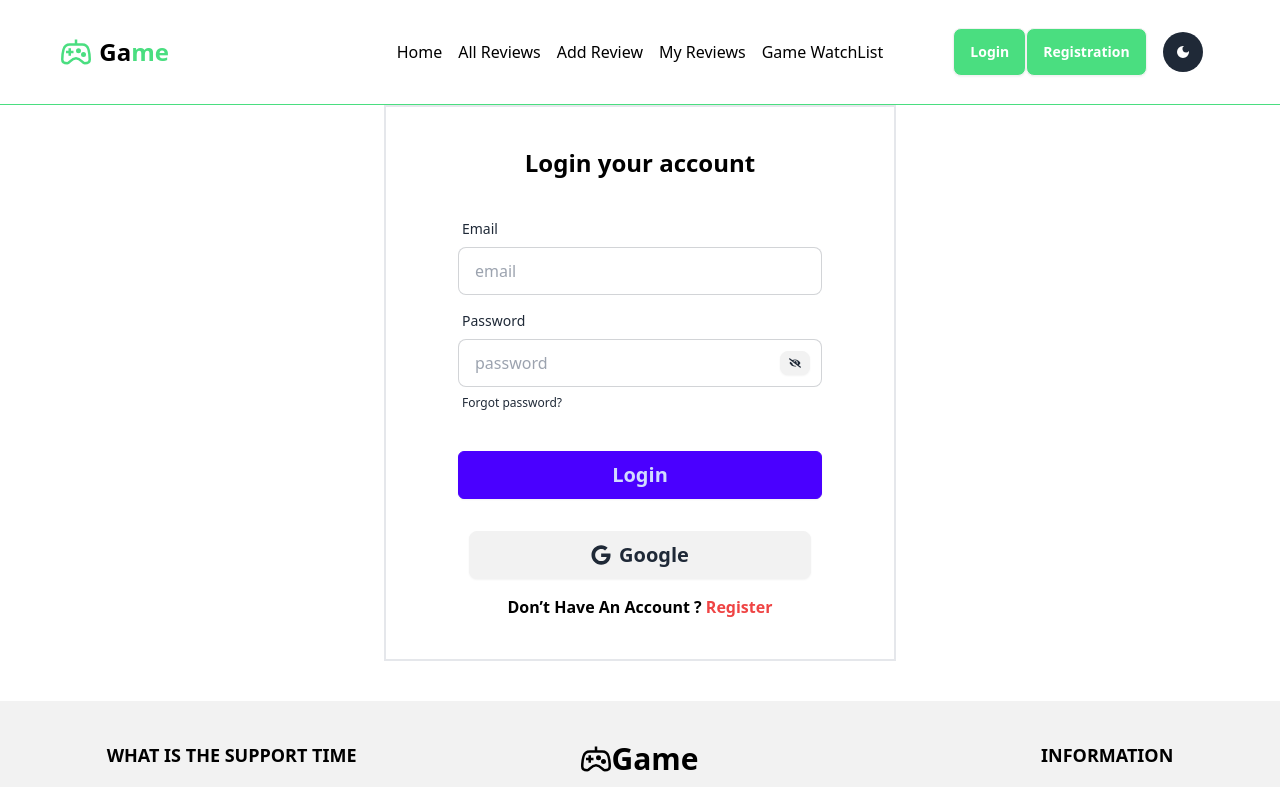
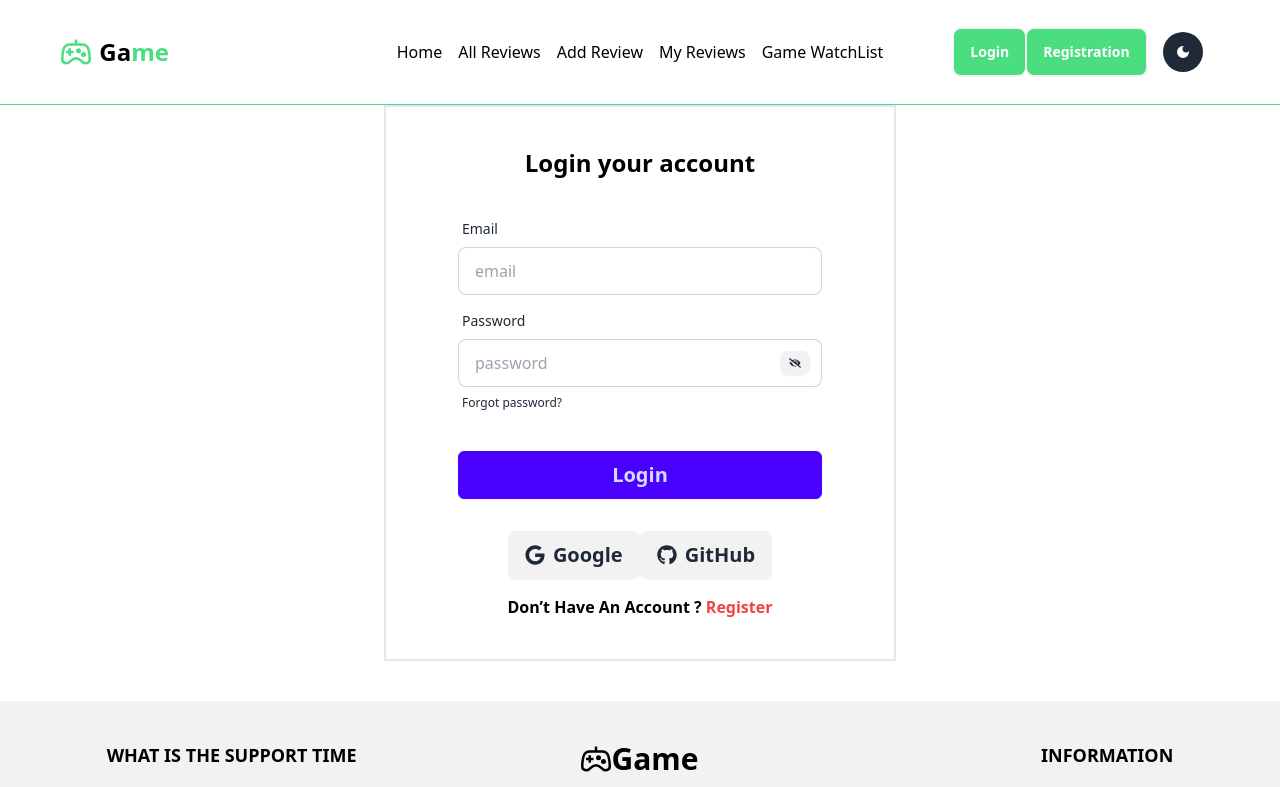
Before and after one commit to Takmim00/Chill-gamer-client, a React (Vite) app: page /login in a window 1280 px wide. Shown: the top 787 px of the page. Built offline with nearby package versions, Linux system fonts and the light colour scheme; no server answers.

Commit message:
login page github added

```diff
--- a/src/components/Login.jsx
+++ b/src/components/Login.jsx
@@ -1,12 +1,12 @@
 import { useContext, useState } from "react";
-import { FaEye, FaEyeSlash } from "react-icons/fa";
+import { FaEye, FaEyeSlash, FaGithub } from "react-icons/fa";
 import { FaGoogle } from "react-icons/fa6";
 import { Link, useLocation, useNavigate } from "react-router-dom";
 import { toast, ToastContainer } from "react-toastify";
 import { authContext } from "../providers/AuthProvider";
 
 const Login = () => {
-    const { userLogin, handleGoogleLogin } = useContext(authContext);
+    const { userLogin, handleGoogleLogin, handleGithubLogin } = useContext(authContext);
   const location = useLocation();
   const navigate = useNavigate();
   const [showPassword, setShowPassword] = useState(false);
@@ -31,6 +31,12 @@ const Login = () => {
   };
   const googleLogIngHandler = () => {
     handleGoogleLogin().then((res) => {
+      const redirectTo = location.state?.from || "/";
+      navigate(redirectTo);
+    });
+  };
+  const githubLogIngHandler = () => {
+    handleGithubLogin().then((res) => {
       const redirectTo = location.state?.from || "/";
       navigate(redirectTo);
     });
@@ -95,11 +101,18 @@ const Login = () => {
           <div className=" items-center flex justify-center mb-4">
             <button
               onClick={googleLogIngHandler}
-              className="btn text-xl  rounded-lg w-[80%]"
+              className="btn text-xl  rounded-lg"
             >
               <FaGoogle />
               Google
             </button>
+            <button
+            onClick={githubLogIngHandler}
+            className="btn text-xl  rounded-lg "
+          >
+            <FaGithub />
+            GitHub
+          </button>
           </div>
           <p className="text-center font-semibold">
             Don’t Have An Account ?{" "}
--- a/src/components/Register.jsx
+++ b/src/components/Register.jsx
@@ -126,7 +126,7 @@ const Register = () => {
         <div className="flex justify-center gap-2 mb-4">
           <button
             onClick={googleLogIngHandler}
-            className="btn text-xl  rounded-lg ]"
+            className="btn text-xl  rounded-lg"
           >
             <FaGoogle />
             Google
```
